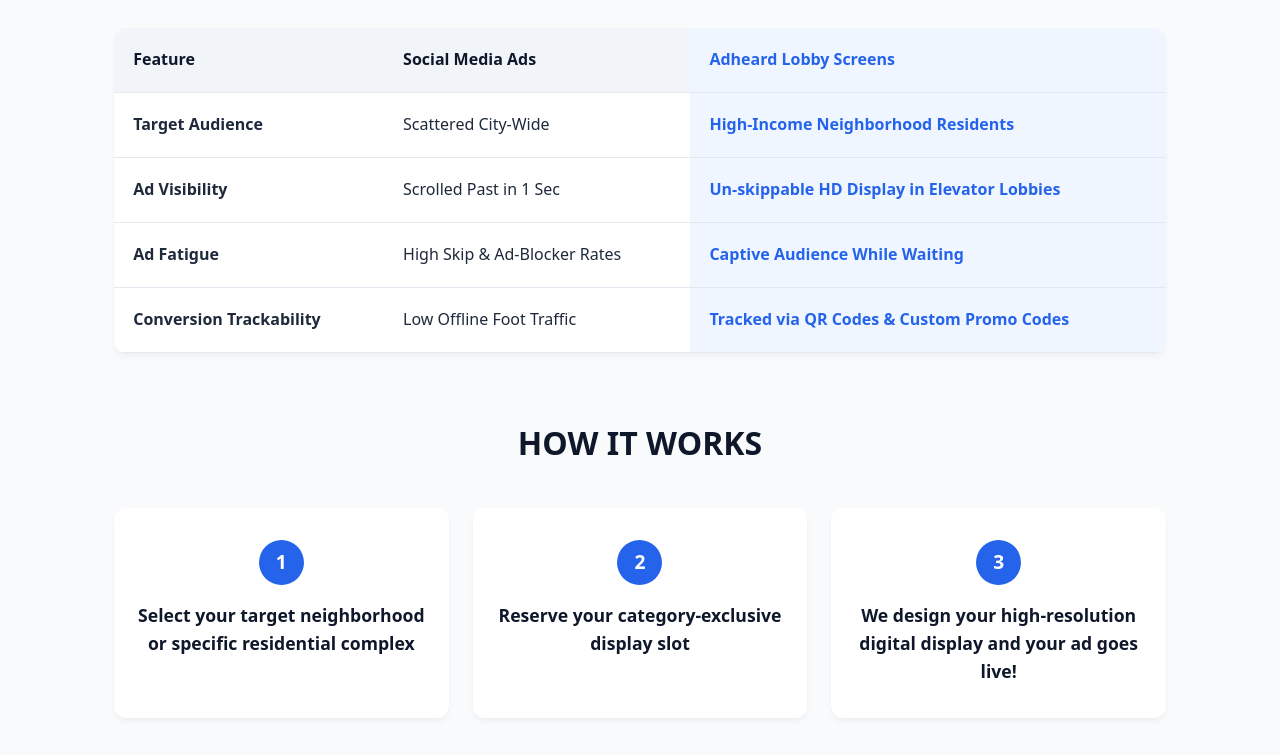
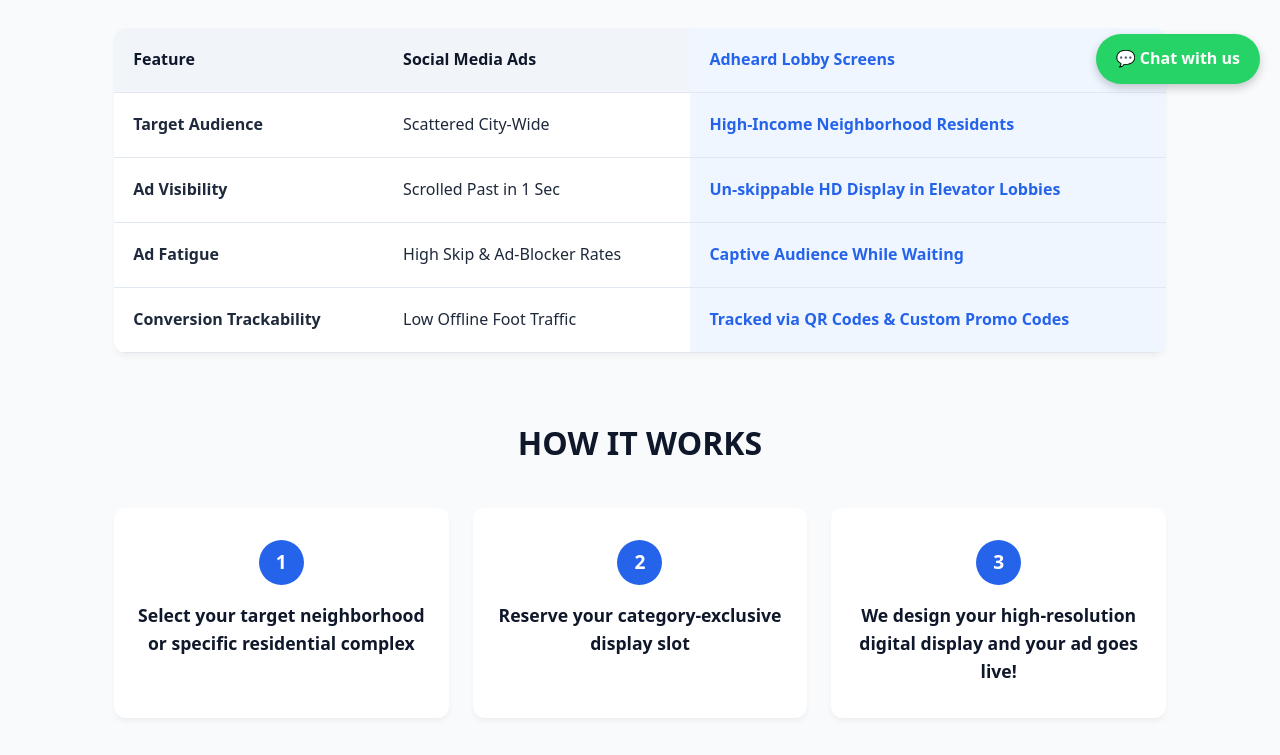
Before and after one commit to dzo777/adheard, a plain HTML site: page index.html in a window 1280 px wide. Shown: the part 696-1451 px from the top of the page. Drawn offline with Linux system fonts and the light colour scheme.

Commit message:
Enhance contact options with WhatsApp integration
Added WhatsApp contact options and a floating button for easy access.

```diff
--- a/index.html
+++ b/index.html
@@ -12,10 +12,12 @@
             --bg-light: #f8fafc;
             --text-dark: #1e293b;
             --text-muted: #64748b;
+            --whatsapp: #25D366;
+            --whatsapp-hover: #128C7E;
         }
 
         * { box-sizing: border-box; margin: 0; padding: 0; }
-        body { font-family: system-ui, -apple-system, sans-serif; line-height: 1.6; color: var(--text-dark); background: var(--bg-light); }
+        body { font-family: system-ui, -apple-system, sans-serif; line-height: 1.6; color: var(--text-dark); background: var(--bg-light); position: relative; }
 
         .container { max-width: 1100px; margin: 0 auto; padding: 0 1.5rem; }
 
@@ -97,9 +99,37 @@
         .package-tag { background: var(--accent); color: #fff; display: inline-block; padding: 0.4rem 1rem; border-radius: 20px; font-size: 0.85rem; font-weight: 700; text-transform: uppercase; margin-bottom: 1rem; }
         .price { font-size: 3rem; font-weight: 800; margin: 1rem 0; color: #38bdf8; }
         .price span { font-size: 1.2rem; color: #94a3b8; font-weight: 400; }
-        .contact-info { display: flex; flex-wrap: wrap; justify-content: center; gap: 1.5rem; margin-top: 2rem; font-size: 1.1rem; }
-        .contact-item { background: rgba(255,255,255,0.1); padding: 0.75rem 1.5rem; border-radius: 8px; text-decoration: none; color: #fff; transition: background 0.3s; }
+        .contact-info { display: flex; flex-wrap: wrap; justify-content: center; gap: 1rem; margin-top: 2rem; font-size: 1rem; }
+
+        .contact-item { background: rgba(255,255,255,0.1); padding: 0.75rem 1.25rem; border-radius: 8px; text-decoration: none; color: #fff; transition: background 0.3s; font-weight: 600; }
         .contact-item:hover { background: rgba(255,255,255,0.2); }
+
+        /* Specific styling for WhatsApp elements */
+        .whatsapp-item { background: var(--whatsapp); color: white; border: none; }
+        .whatsapp-item:hover { background: var(--whatsapp-hover); }
+
+        .floating-whatsapp {
+            position: fixed;
+            bottom: 20px;
+            right: 20px;
+            background-color: var(--whatsapp);
+            color: white;
+            padding: 12px 20px;
+            border-radius: 50px;
+            font-size: 1rem;
+            font-weight: 700;
+            text-decoration: none;
+            box-shadow: 0 4px 10px rgba(0, 0, 0, 0.2);
+            z-index: 1000;
+            display: flex;
+            align-items: center;
+            gap: 8px;
+            transition: transform 0.3s ease, background-color 0.3s ease;
+        }
+        .floating-whatsapp:hover {
+            transform: translateY(-3px);
+            background-color: var(--whatsapp-hover);
+        }
 
         footer { text-align: center; padding: 2rem; color: var(--text-muted); font-size: 0.9rem; }
     </style>
@@ -235,9 +265,12 @@
                 <p style="color: #94a3b8; margin-top: 0.5rem;">Test a 30-day un-skippable ad display campaign in your neighborhood</p>
                 <div class="price">₹1,500 <span>/ Month</span></div>
                 <p>Grow your local customer base with targeted lobby screen placements.</p>
+
+                <!-- Contact Buttons (Now includes WhatsApp inline) -->
                 <div class="contact-info">
                     <a href="tel:+919632983566" class="contact-item">📞 +91 96329 83566</a>
                     <a href="mailto:sales@adheard.in" class="contact-item">✉️ sales@adheard.in</a>
+                    <a href="https://wa.me/919632983566" class="contact-item whatsapp-item" target="_blank" rel="noopener noreferrer">💬 WhatsApp Us</a>
                 </div>
             </div>
         </section>
@@ -247,5 +280,10 @@
         <p>&copy; 2026 Adheard. All rights reserved.</p>
     </footer>
 
+    <!-- Floating WhatsApp Button -->
+    <a href="https://wa.me/919632983566" class="floating-whatsapp" target="_blank" rel="noopener noreferrer">
+        💬 Chat with us
+    </a>
+
 </body>
 </html>
```
